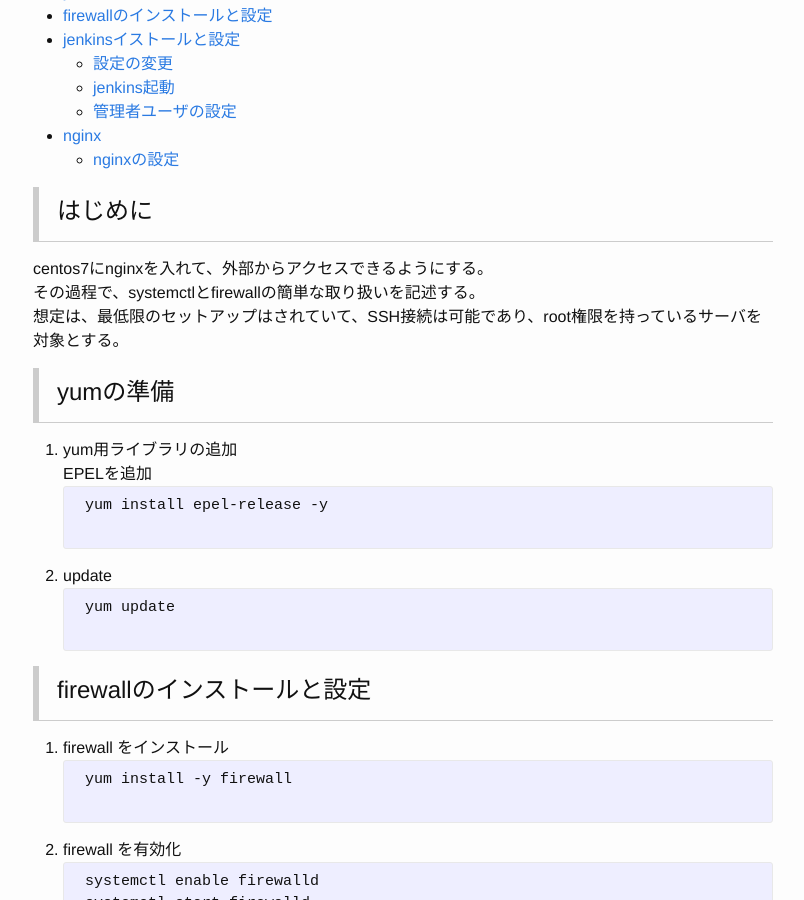
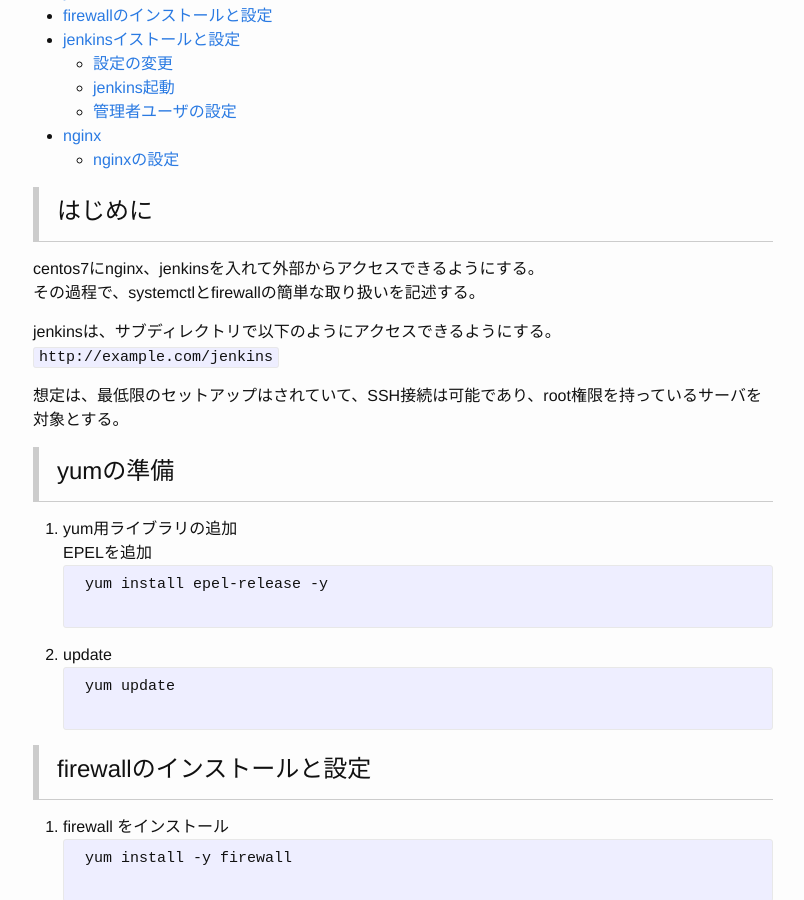
Before and after one commit to snjxnksm/snjxnksm.github.io, a Jekyll site: the page built from _posts/2016-09-30-nginx_mysql_jenkins.md, in a window 1280 px wide and 900 px high, scrolled down 319 px. Shown: the whole window, without its empty margins (237-1041 px from the left). Built offline with Jekyll 4.4.1, drawn with Linux system fonts in a browser that asks for light colours.

Commit message:
Update 2016-09-30-nginx_mysql_jenkins.md

```diff
--- a/_posts/2016-09-30-nginx_mysql_jenkins.md
+++ b/_posts/2016-09-30-nginx_mysql_jenkins.md
@@ -13,8 +13,12 @@ categories:
 
 # はじめに
 
-centos7にnginxを入れて、外部からアクセスできるようにする。
+centos7にnginx、jenkinsを入れて外部からアクセスできるようにする。
 その過程で、systemctlとfirewallの簡単な取り扱いを記述する。
+
+jenkinsは、サブディレクトリで以下のようにアクセスできるようにする。
+`http://example.com/jenkins`
+
 想定は、最低限のセットアップはされていて、SSH接続は可能であり、root権限を持っているサーバを対象とする。
 
 # yumの準備
```
